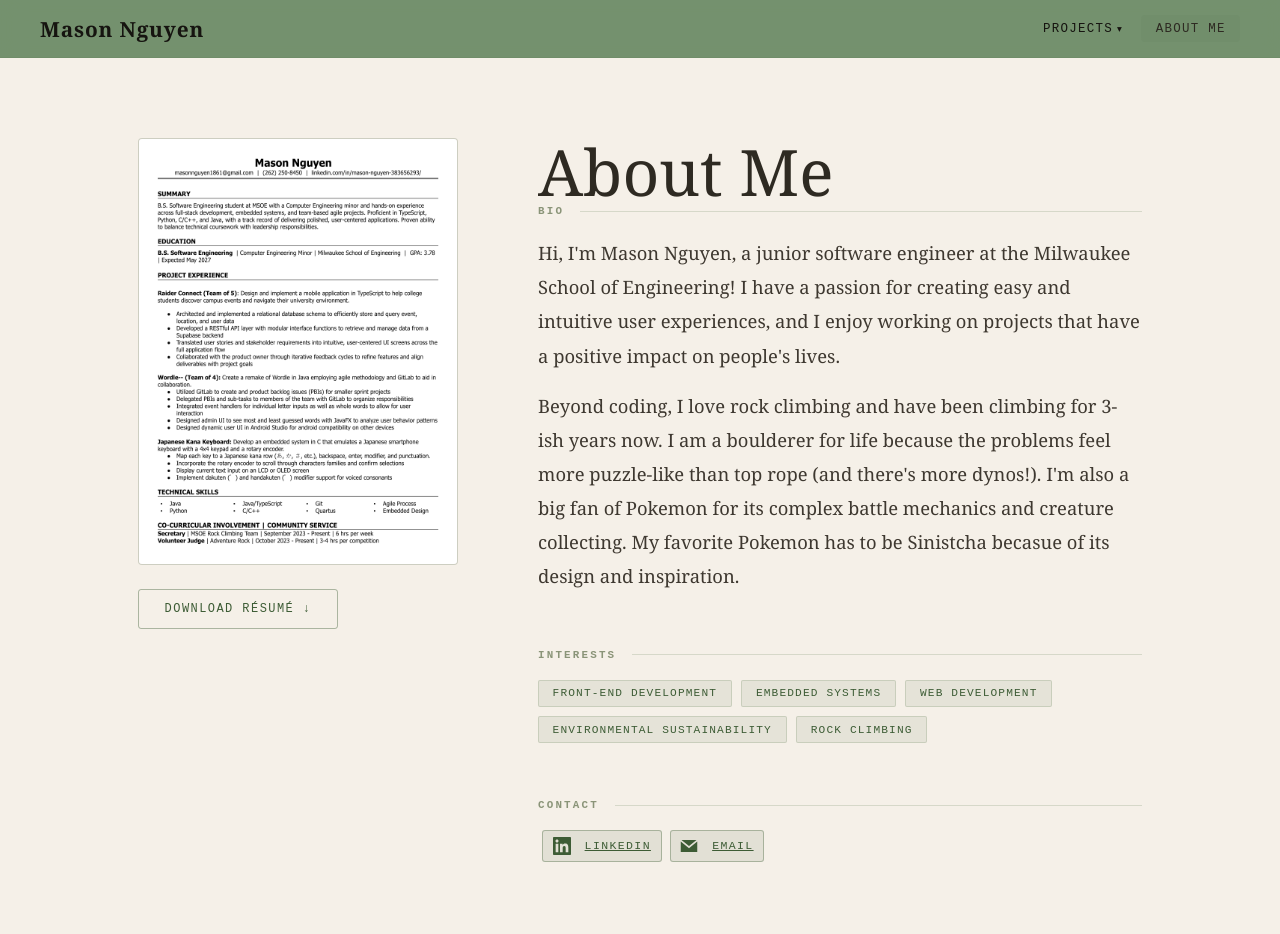
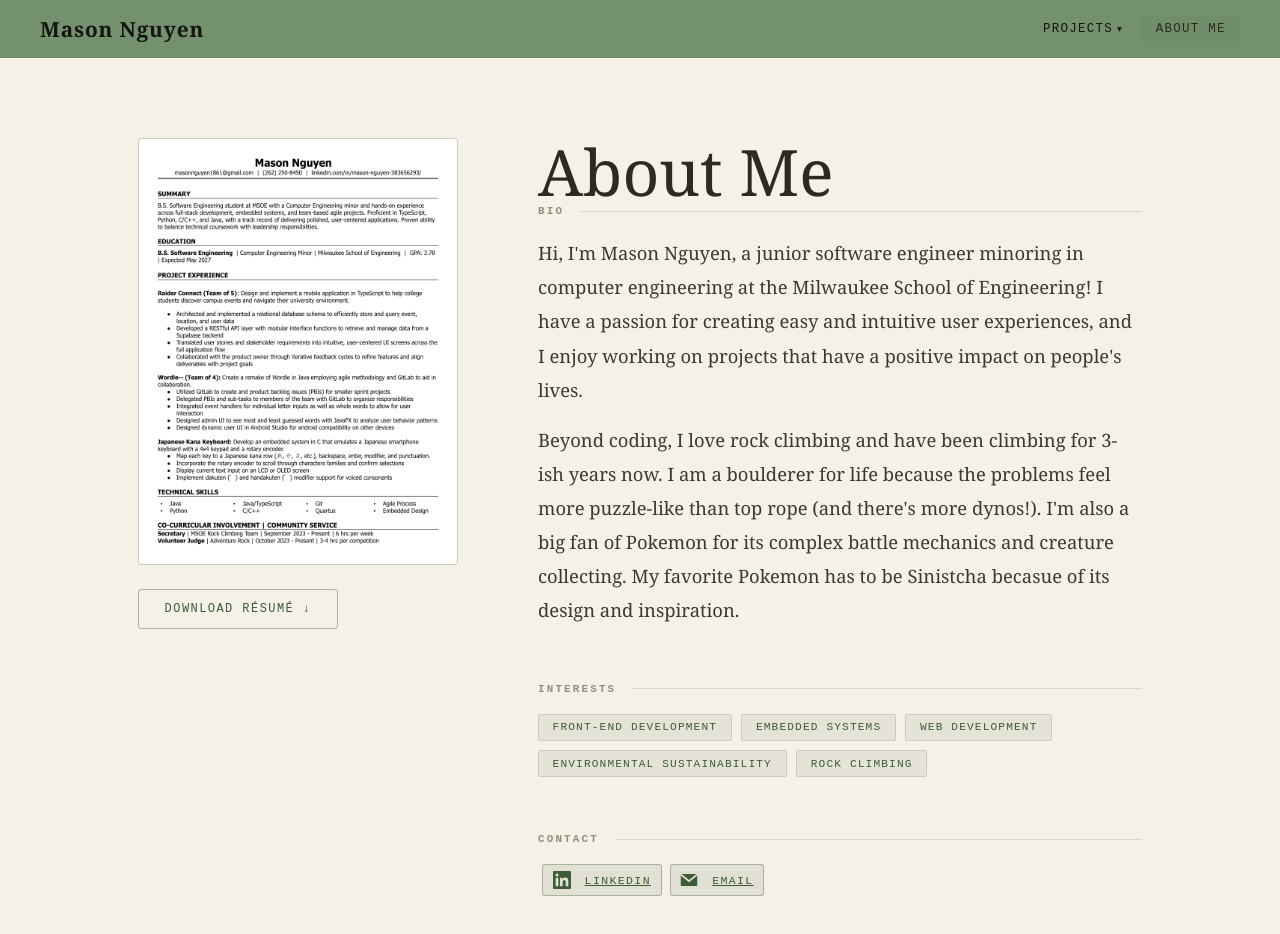
Before and after one commit to nguyenmason/portfolio, a React (Vite) app: page /about in a window 1280 px wide. Shown: the top 934 px of the page. Built offline with nearby package versions, Linux system fonts and the light colour scheme.

Commit message:
about me bio update

```diff
--- a/src/pages/AboutMe.jsx
+++ b/src/pages/AboutMe.jsx
@@ -43,10 +43,10 @@ export default function AboutMe() {
               <h2 className="section-heading">Bio</h2>
               <div className="bio-text">
                 <p>
-                  Hi, I'm Mason Nguyen, a junior software engineer at the Milwaukee
-                  School of Engineering! I have a passion for creating easy and intuitive
-                  user experiences, and I enjoy working on projects that have a positive
-                  impact on people's lives.
+                  Hi, I'm Mason Nguyen, a junior software engineer minoring in computer
+                  engineering at the Milwaukee School of Engineering! I have a passion
+                  for creating easy and intuitive user experiences, and I enjoy working
+                  on projects that have a positive impact on people's lives.
                 </p>
                 <p>
                   Beyond coding, I love rock climbing and have been climbing for 3-ish years now.
```
